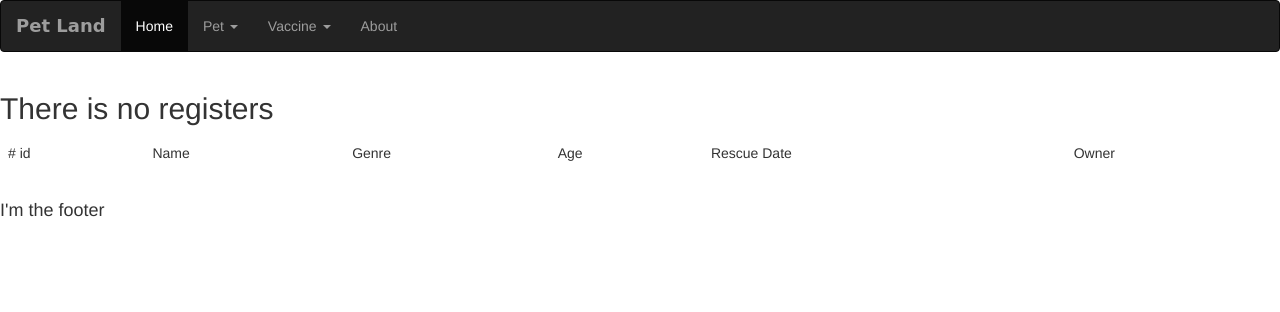
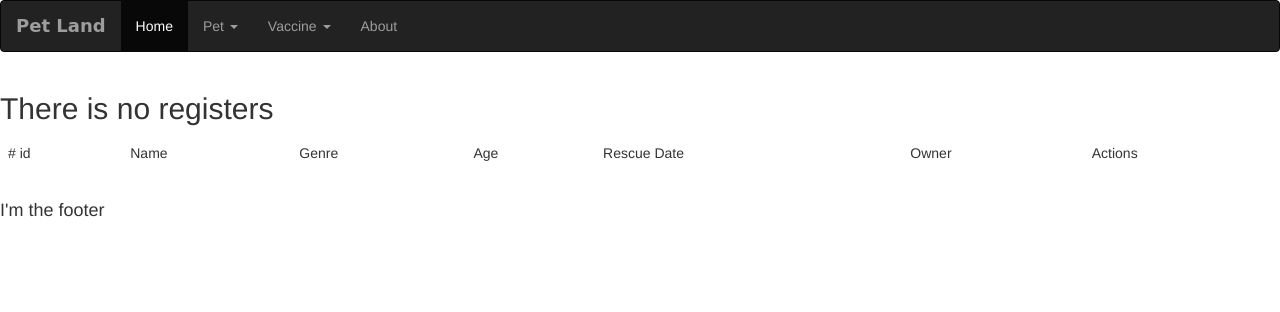
Before and after one commit to xdanielsb/django-series, a Django app: page /pet/list in a window 1280 px wide. Shown: the top 312 px of the page. Run offline with Django 3.2, Linux system fonts and the light colour scheme; data that the repository does not hold is empty; some libraries are stand-ins or nearby versions.

Commit message:
Add dynamic option to edit in the list view.

```diff
--- a/refuge/templates/pet/pet_list.html
+++ b/refuge/templates/pet/pet_list.html
@@ -11,6 +11,7 @@
     <td> Age </td>
     <td> Rescue Date </td>
     <td> Owner </td>
+    <td> Actions </td>
   </thead>
   <tbody>
     {% if pets %}
@@ -22,6 +23,7 @@
           <td>{{pet.age}}</td>
           <td>{{pet.rescue_date}}</td>
           <td>{{pet.owner.name}}</td>
+          <td><a href="{% url 'pets-edit' pet.id %}">Edit</a></td>
         </tr>
       {% endfor %}
     {% else %}
```
